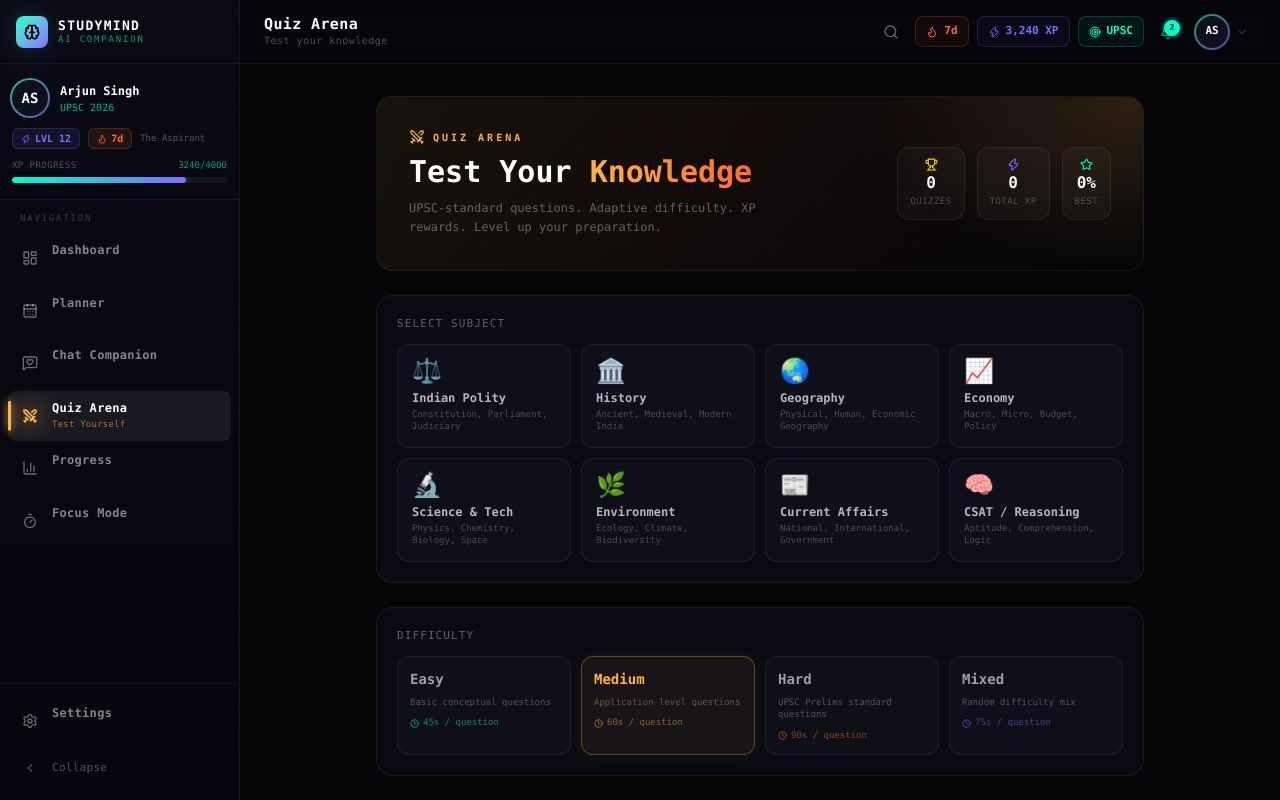
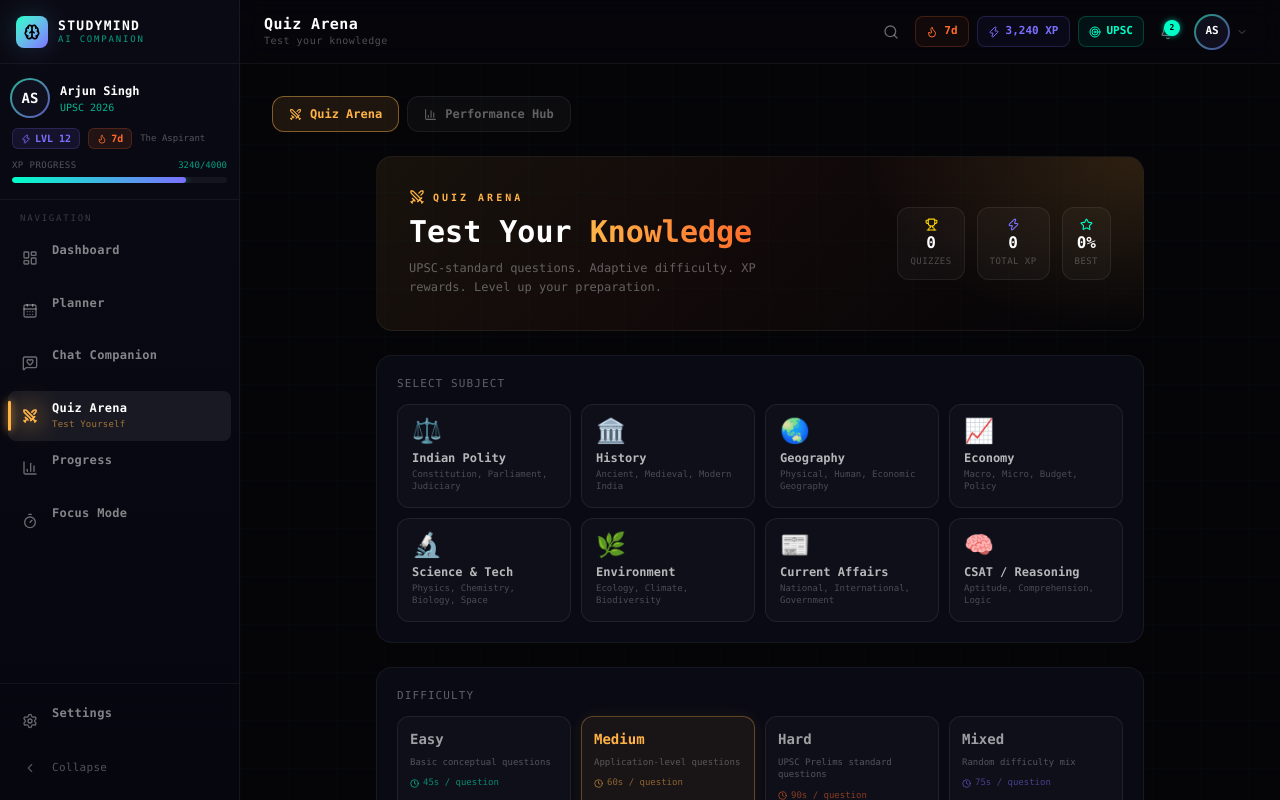
Before and after one commit to pulkitokte/study-companion-ai, a React app in the folder frontend/: page /quiz in a window 1280 px wide. Built offline with nearby package versions, Linux system fonts and the light colour scheme; the HTML template or start-up script is replaced by a standard one.

Commit message:
Quiz Arena Batch 3 progress

```diff
--- a/frontend/src/pages/Quiz.jsx
+++ b/frontend/src/pages/Quiz.jsx
@@ -1,63 +1,112 @@
 // FILE PATH: frontend/src/pages/Quiz.jsx
-// REPLACES existing Quiz.jsx.
-// Now delegates active quiz to QuizEngine, keeping Quiz.jsx as
-// a clean phase-switcher: home → active → (result handled inside QuizEngine).
+// REPLACES: existing Quiz.jsx
+// Adds: history/analytics view tab, achievement popup wiring,
+// and clean phase switching between home → active → result → history.
 
-import { useState, useCallback } from "react";
-import { motion, AnimatePresence } from "framer-motion";
-import QuizHome from "../components/quiz/QuizHome.jsx";
-import QuizEngine from "../components/quiz/QuizEngine.jsx";
-import { getQuizQuestions } from "../data/mockQuizData.js";
+import { useState, useCallback } from 'react'
+import { motion, AnimatePresence } from 'framer-motion'
+import { Swords, BarChart3 } from 'lucide-react'
+import QuizHome    from '../components/quiz/QuizHome.jsx'
+import QuizEngine  from '../components/quiz/QuizEngine.jsx'
+import QuizHistory from '../components/quiz/QuizHistory.jsx'
+import { getQuizQuestions } from '../data/mockQuizData.js'
+
+// 'home'    → category/difficulty/count selection
+// 'active'  → quiz in progress  (QuizEngine handles result screen internally)
+// 'history' → analytics + history hub
 
 export default function Quiz() {
-  const [phase, setPhase] = useState("home"); // 'home' | 'active'
-  const [config, setConfig] = useState(null);
-  const [questions, setQuestions] = useState([]);
+  const [phase,     setPhase]     = useState('home')
+  const [config,    setConfig]    = useState(null)
+  const [questions, setQuestions] = useState([])
 
   const handleStart = useCallback((cfg) => {
-    const qs = getQuizQuestions(cfg.category, cfg.difficulty, cfg.count);
-    if (!qs.length) return;
-    setConfig(cfg);
-    setQuestions(qs);
-    setPhase("active");
-  }, []);
+    const qs = getQuizQuestions(cfg.category, cfg.difficulty, cfg.count)
+    if (!qs.length) return
+    setConfig(cfg)
+    setQuestions(qs)
+    setPhase('active')
+  }, [])
 
-  // Called from QuizEngine — 'retry' restarts same config, 'home' goes to selection
-  const handleEngineExit = useCallback(
-    (action) => {
-      if (action === "retry" && config) {
-        handleStart(config);
+  // Called from QuizEngine when user clicks Retry or New Quiz
+  const handleEngineExit = useCallback((action) => {
+    if (action === 'retry' && config) {
+      // Restart same config immediately
+      const qs = getQuizQuestions(config.category, config.difficulty, config.count ?? 10)
+      if (qs.length) {
+        setQuestions(qs)
+        setPhase('active')
       } else {
-        setPhase("home");
-        setConfig(null);
-        setQuestions([]);
+        setPhase('home')
       }
-    },
-    [config, handleStart],
-  );
+    } else {
+      setPhase('home')
+      setConfig(null)
+      setQuestions([])
+    }
+  }, [config])
 
   return (
-    <div className="min-h-full pb-8">
+    <div className="min-h-full pb-10">
+
+      {/* ── TOP NAV TABS (home and history only — not shown during active quiz) ── */}
+      <AnimatePresence>
+        {phase !== 'active' && (
+          <motion.div
+            initial={{ opacity: 0, y: -8 }}
+            animate={{ opacity: 1, y: 0 }}
+            exit={{ opacity: 0, y: -8 }}
+            transition={{ duration: 0.2 }}
+            className="flex items-center gap-2 mb-6"
+          >
+            {[
+              { id: 'home',    label: 'Quiz Arena',     icon: Swords   },
+              { id: 'history', label: 'Performance Hub', icon: BarChart3 },
+            ].map(tab => {
+              const Icon     = tab.icon
+              const isActive = phase === tab.id
+              return (
+                <button
+                  key={tab.id}
+                  onClick={() => setPhase(tab.id)}
+                  className="flex items-center gap-2 px-4 py-2 rounded-xl border text-[12px] font-bold transition-all duration-200"
+                  style={{
+                    background:  isActive ? 'rgba(255,179,71,0.1)' : 'rgba(255,255,255,0.03)',
+                    borderColor: isActive ? 'rgba(255,179,71,0.45)' : 'rgba(255,255,255,0.07)',
+                    color:       isActive ? '#FFB347'                : 'rgba(255,255,255,0.35)',
+                  }}
+                >
+                  <Icon size={13} />
+                  {tab.label}
+                </button>
+              )
+            })}
+          </motion.div>
+        )}
+      </AnimatePresence>
+
+      {/* ── PHASE CONTENT ── */}
       <AnimatePresence mode="wait">
-        {phase === "home" && (
+
+        {phase === 'home' && (
           <motion.div
             key="quiz-home"
             initial={{ opacity: 0 }}
             animate={{ opacity: 1 }}
             exit={{ opacity: 0 }}
-            transition={{ duration: 0.22 }}
+            transition={{ duration: 0.2 }}
           >
             <QuizHome onStart={handleStart} />
           </motion.div>
         )}
 
-        {phase === "active" && questions.length > 0 && (
+        {phase === 'active' && questions.length > 0 && (
           <motion.div
             key="quiz-active"
             initial={{ opacity: 0 }}
             animate={{ opacity: 1 }}
             exit={{ opacity: 0 }}
-            transition={{ duration: 0.22 }}
+            transition={{ duration: 0.2 }}
           >
             <QuizEngine
               questions={questions}
@@ -66,7 +115,20 @@ export default function Quiz() {
             />
           </motion.div>
         )}
+
+        {phase === 'history' && (
+          <motion.div
+            key="quiz-history"
+            initial={{ opacity: 0 }}
+            animate={{ opacity: 1 }}
+            exit={{ opacity: 0 }}
+            transition={{ duration: 0.2 }}
+          >
+            <QuizHistory onBack={() => setPhase('home')} />
+          </motion.div>
+        )}
+
       </AnimatePresence>
     </div>
-  );
+  )
 }
```
